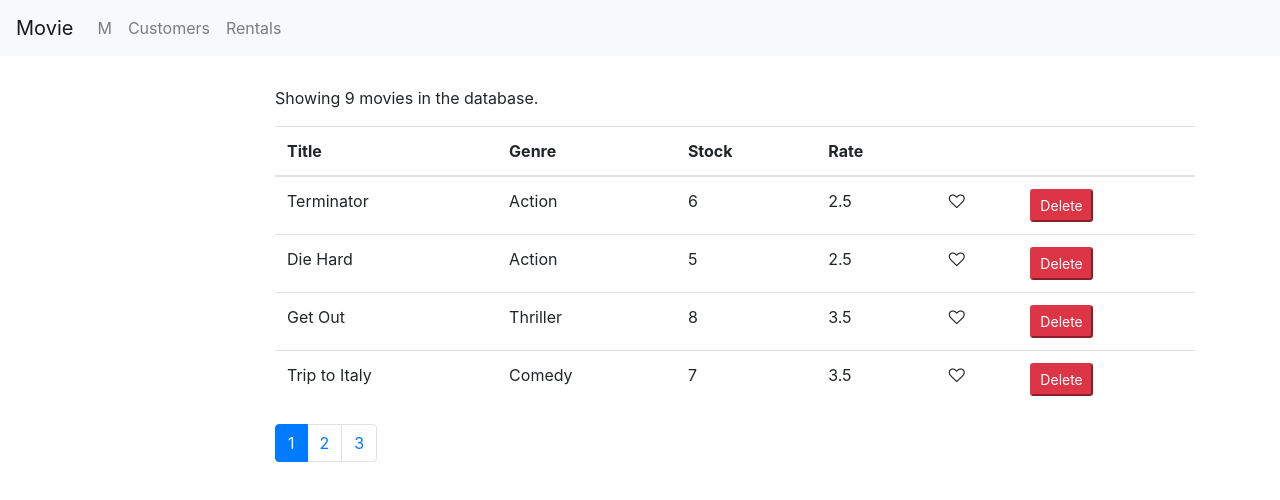
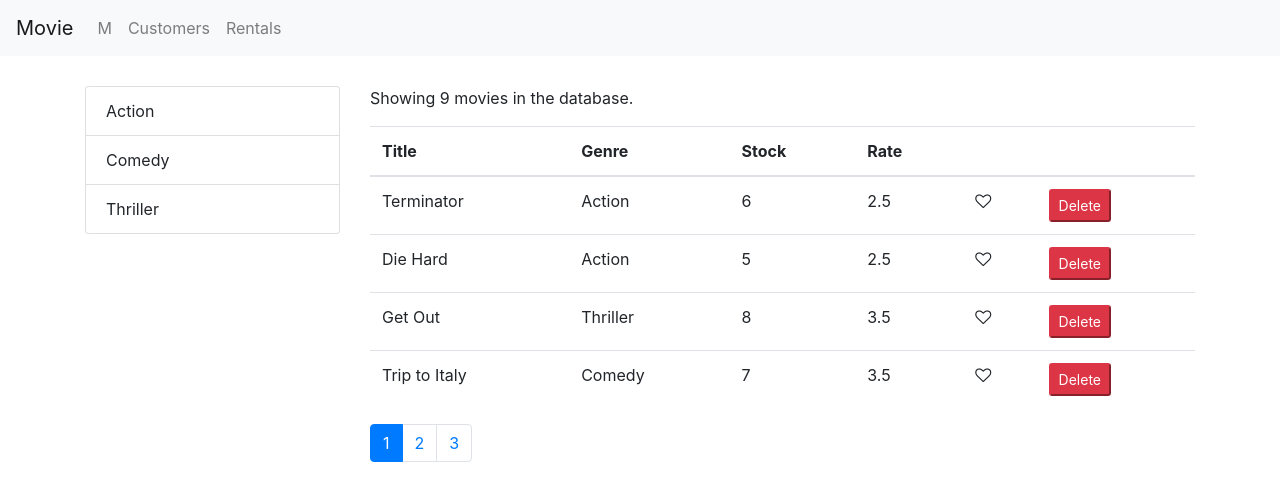
Before and after one commit to Bojana-J/Movie-app, a React (Create React App) app: page /movies in a window 1280 px wide. Shown: the top 500 px of the page. Built offline with nearby package versions, Linux system fonts and the light colour scheme.

Commit message:
add default props

```diff
--- a/src/components/common/listGroup.jsx
+++ b/src/components/common/listGroup.jsx
@@ -1,7 +1,24 @@
-import React, { Component } from 'react';
+import React from "react";
 
-const ListGroup = () => {
-    return null;
-}
+const ListGroup = props => {
+  const { items, textProperty, valueProperty } = props;
+
+  return (
+    <div>
+      <ul className="list-group">
+        {items.map(item => (
+          <li key={item[valueProperty]} className="list-group-item">
+            {item[textProperty]}
+          </li>
+        ))}
+      </ul>
+    </div>
+  );
+};
+
+ListGroup.defaultProps = {
+  textProperty: "name",
+  valueProperty: "_id"
+};
 
 export default ListGroup;
--- a/src/components/movies.jsx
+++ b/src/components/movies.jsx
@@ -50,7 +50,7 @@
     return (
       <React.Fragment>
         <div className="row">
-          <div className="col-2">
+          <div className="col-3">
             <ListGroup
               items={this.state.genres}
               onItemSelect={this.handleGenreSelect}
```
